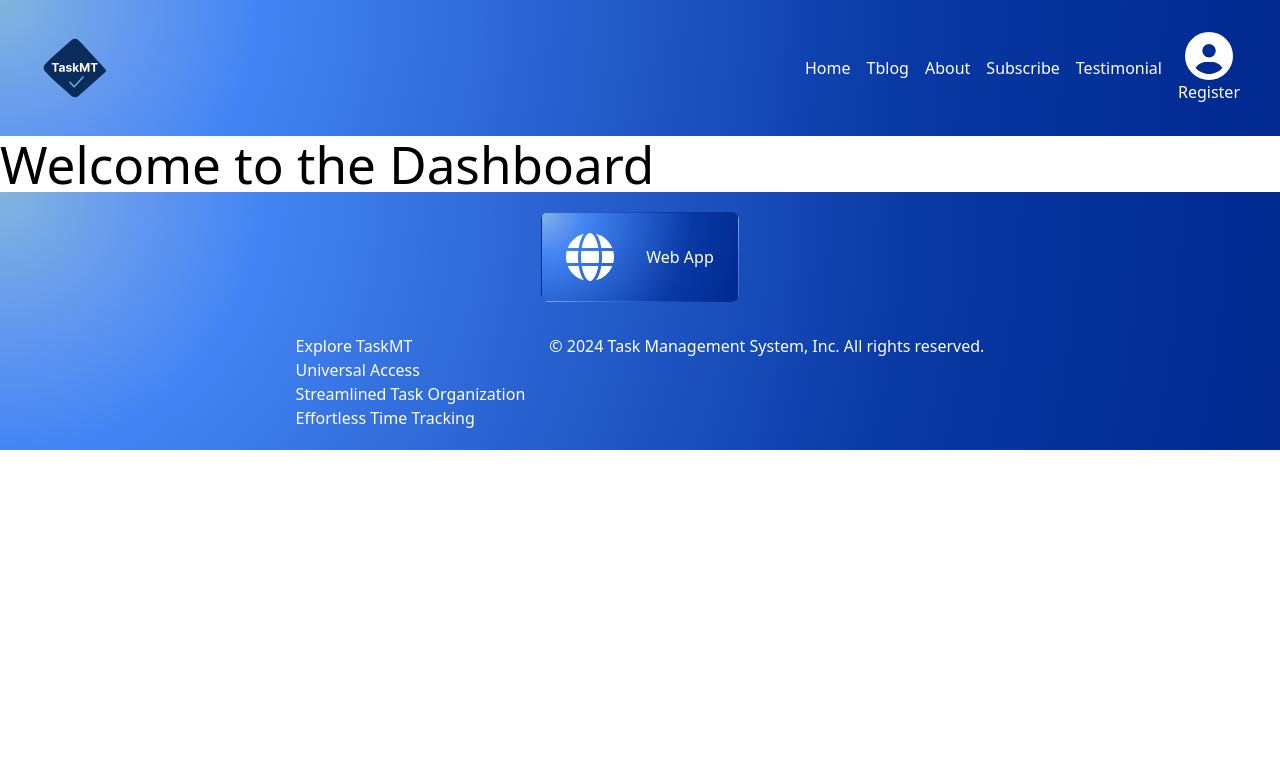
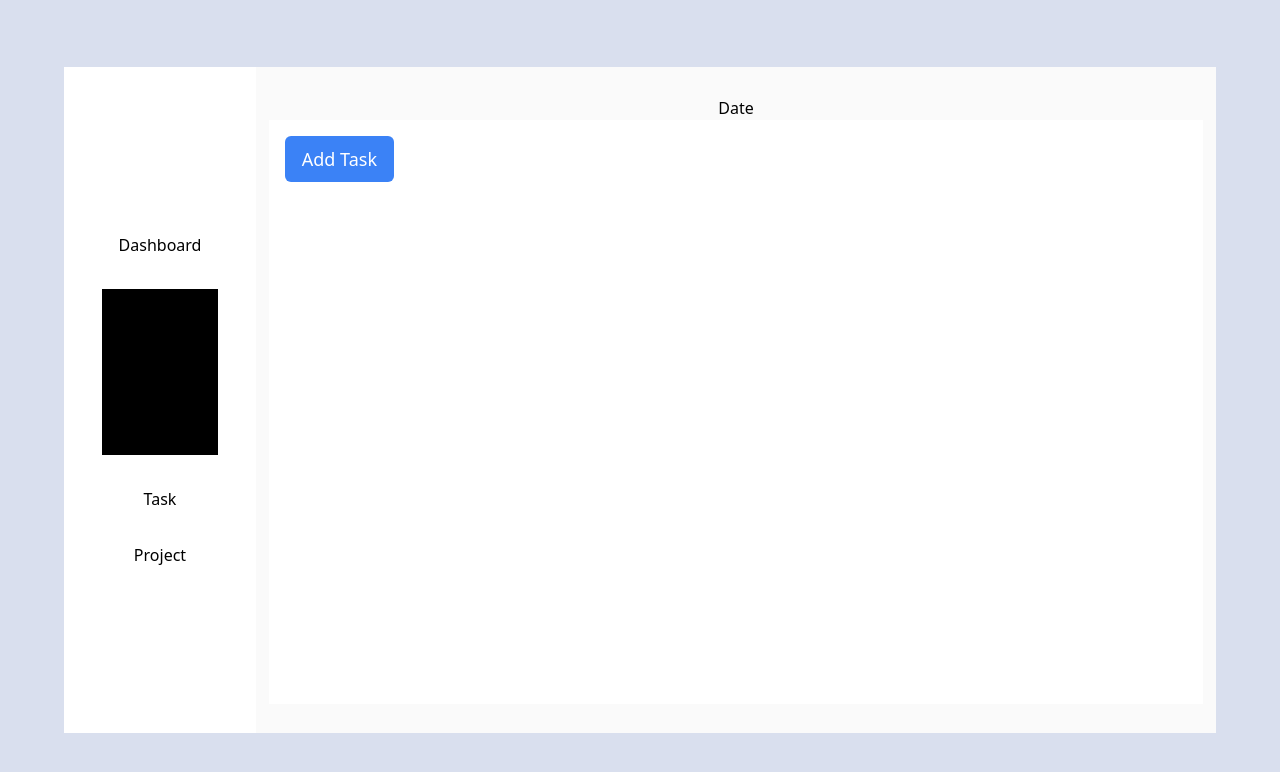
Before and after one commit to Vanessa082/TaskMT, a React (Vite) app in the folder TaskMT_frontend/: page /dashboard in a window 1280 px wide. Shown: the top 772 px of the page. Built offline with nearby package versions, Linux system fonts and the light colour scheme.

Commit message:
finished task section

```diff
--- a/TaskMT_frontend/src/App.jsx
+++ b/TaskMT_frontend/src/App.jsx
@@ -1,18 +1,22 @@
-import { Route, Routes } from "react-router-dom";
+import {Router, Route, Routes } from "react-router-dom";
 
-import LandingPage from "./Pages/landing-page/Landing-page";
-import Login from "./Pages/LoginPage/Login";
-import Register from "./Pages/Register/Register";
-import Footer from "./Component/Common/footer";
-import Navbar from "./Component/Common/Navbar";
+// import LandingPage from "./Pages/landing-page/Landing-page";
+// import Login from "./Pages/LoginPage/Login";
+// import Register from "./Pages/Register/Register";
+// import Footer from "./Component/Common/footer";
+// import Navbar from "./Component/Common/Navbar";
+
 import Dashboard from "./Pages/dashboard/dashboard";
+import Task from "./Pages/Task/Task";
 
 
 
 function App() {
   return (
     <>
-      <Navbar />
+
+<Dashboard/>
+      {/* <Navbar />
 
       <Routes>
 
@@ -23,7 +27,7 @@ function App() {
 
       </Routes>
 
-      <Footer />
+      <Footer /> */}
     </>
   );
 }
--- /dev/null
+++ b/TaskMT_frontend/src/Pages/Date.jsx
@@ -0,0 +1,9 @@
+import React from 'react'
+
+const Date = () => {
+  return (
+    <div>Date</div>
+  )
+}
+
+export default Date
--- /dev/null
+++ b/TaskMT_frontend/src/Pages/Task/Task.jsx
@@ -0,0 +1,140 @@
+import React, { useState } from 'react';
+import { FaTrash, FaEdit } from 'react-icons/fa';
+
+
+
+const Task = () => {
+    const [isVisible, setIsVisible] = useState(false);
+    const [taskTitle, setTaskTitle] = useState('');
+    const [taskDescription, setTaskDescription] = useState('');
+    const [tasks, setTasks] = useState([]);
+    const [taskTime, setTaskTime] = useState('');
+    const [taskDeadline, setTaskDeadline] = useState('');
+
+    const handleClick = () => {
+        setIsVisible(true);
+    };
+
+    const handleClose = () => {
+        setIsVisible(false);
+        setTaskTitle('');
+        setTaskDescription('');
+        setTaskDeadline('');
+        setTaskTime('');
+    };
+
+    const handleAddTask = () => {
+        if (taskTitle && taskDescription && taskDeadline && taskTime) {
+            const newTaskTime = parseFloat(taskTime);
+            const totalHours = 24;
+
+            const currentTotalHours = tasks.reduce((acc, task) => acc + (task.time || 0), 0);
+
+            if (currentTotalHours + newTaskTime <= totalHours) {
+                const newTask = { title: taskTitle, description: taskDescription, deadline: taskDeadline, time: newTaskTime };
+                setTasks([...tasks, newTask]);
+                handleClose(); // Close modal after adding task
+            } else {
+                alert("You can't add this task. You have exceeded the total hours for the day.");
+            }
+        } else {
+            alert("Please fill in all fields.");
+        }
+    };
+
+    return (
+        <div className="p-4">
+            <button
+                onClick={handleClick}
+                className="bg-blue-500 text-white rounded-md px-4 py-2 text-lg"
+            >
+                Add Task
+            </button>
+
+            {isVisible && (
+                <div className="fixed inset-0 bg-black bg-opacity-50 flex justify-center items-center">
+                    <div className="bg-white rounded-lg p-8 shadow-lg w-1/3">
+                        <h2 className="text-2xl font-semibold mb-4">Task</h2>
+
+                        <input
+                            type="text"
+                            placeholder="Title"
+                            value={taskTitle}
+                            onChange={(e) => setTaskTitle(e.target.value)}
+                            className="border rounded-md px-2 py-2 mb-2 w-full"
+                            required
+                        />
+
+                        <textarea
+                            placeholder="Description"
+                            value={taskDescription}
+                            onChange={(e) => setTaskDescription(e.target.value)}
+                            className="border rounded-md px-2 py-2 mb-2 w-full"
+                            required
+                        />
+
+                        <input
+                            type="date"
+                            placeholder="Deadline"
+                            value={taskDeadline}
+                            onChange={(e) => setTaskDeadline(e.target.value)}
+                            className="border rounded-md px-2 py-2 mb-2 w-full"
+                            required
+                        />
+
+                        <input
+                            type="text"
+                            placeholder="Hours"
+                            value={taskTime}
+                            onChange={(e) => setTaskTime(e.target.value)}
+                            className="border rounded-md px-2 py-2 mb-2 w-full"
+                            required
+                        />
+
+                        <button
+                            onClick={handleAddTask}
+                            className="bg-blue-500 text-white rounded-md px-4 py-2 mb-4"
+                        >
+                            Add Task
+                        </button>
+                        <button
+                            onClick={handleClose}
+                            className="bg-red-500 text-white rounded-md px-4 py-2"
+                        >
+                            Close
+                        </button>
+                    </div>
+                </div>
+            )}
+
+
+            {tasks.length > 0 && (
+                <div className="mt-4">
+                    <h2 className="text-xl font-semibold mb-2">Task List</h2>
+                    <ul className="flex items-center justify-center flex-wrap gap-6 list-disc pl-5">
+                        {tasks.map((task, index) => (
+                            <li key={index} className="bg-white shadow-2xl h-48 w-64 	rounded-md flex flex-col items-center justify-center mb-2">
+                                <h2 className='bg-sky-50 w-32 shadow-2xl text-blue-600 flex rounded-md justify-center items-center jusrounded-md'>{task.title}</h2>
+                                <h3 className='text-slate-700'>Description: {task.description} </h3> <br />
+                                <h3 className='text-slate-700'>Deadline :{task.deadline}</h3>
+                                <h3 className='text-slate-700'>Estimated Time: {task.time} hours </h3>
+                                <div className="flex items-center justify-center gap-4	btns">
+                                    <button className='bg-transparent shadow-2xl border-4 border-black-200 border-t-black-300' onClick={() => handleEdit(task.id)}>
+                                        <FaEdit />
+                                    </button>
+                                    <button className='bg-transparent shadow-2xl border-4 border-black-200  border-t-black-300' onClick={() => handleDelete(task.id)}>
+                                        <FaTrash />
+                                    </button>
+                                </div>
+
+                            </li>
+                        ))}
+
+                    </ul>
+                </div>
+            )}
+        </div>
+    );
+};
+
+export default Task;
--- /dev/null
+++ b/TaskMT_frontend/src/Pages/dashboard/dashboard.css
@@ -0,0 +1,20 @@
+body {
+    display: flex;
+    align-items: center;
+    justify-content: center;
+    flex-direction: column;
+    background-color: #d9dfee;
+}
+
+.menubar {
+    width: 15vw;
+}
+
+.mainboard {
+    width: 75vw;
+}
+
+.taskbtn {
+    height: 73vh;
+    width: 73vw;
+}
--- a/TaskMT_frontend/src/Pages/dashboard/dashboard.jsx
+++ b/TaskMT_frontend/src/Pages/dashboard/dashboard.jsx
@@ -1,8 +1,30 @@
-export default function Dashboard() {
+import './dashboard.css'
+import Task from '../Task/Task';
+import Date from '../Date';
+import { Link } from 'react-router-dom';
+
+function Dashboard() {
   return (
-    <div>
-      <h1>Welcome to the Dashboard</h1>
-      {/* Add your dashboard content here */}
+    <div className=" flex items-center justify-center min-h-screen 	 h-96">
+
+      <div className="bg-white h-5/6  gap-8	 flex items-center justify-center flex-col menubar">
+
+        <h3>Dashboard</h3>
+        <div className="bg-black w-3/5 h-1/4 user">
+
+        </div>
+
+        <h2>Task</h2>
+        <h2>Project</h2>
+
+      </div>
+      <div className="bg-zinc-50	h-5/6 mainboard flex items-center flex-col justify-center">
+      <Date />
+        <div className=" bg-white flex items-left h-screen 	taskbtn">
+          <Task/>
+        </div>
+      </div>
     </div>
   );
 }
+export default Dashboard
```
